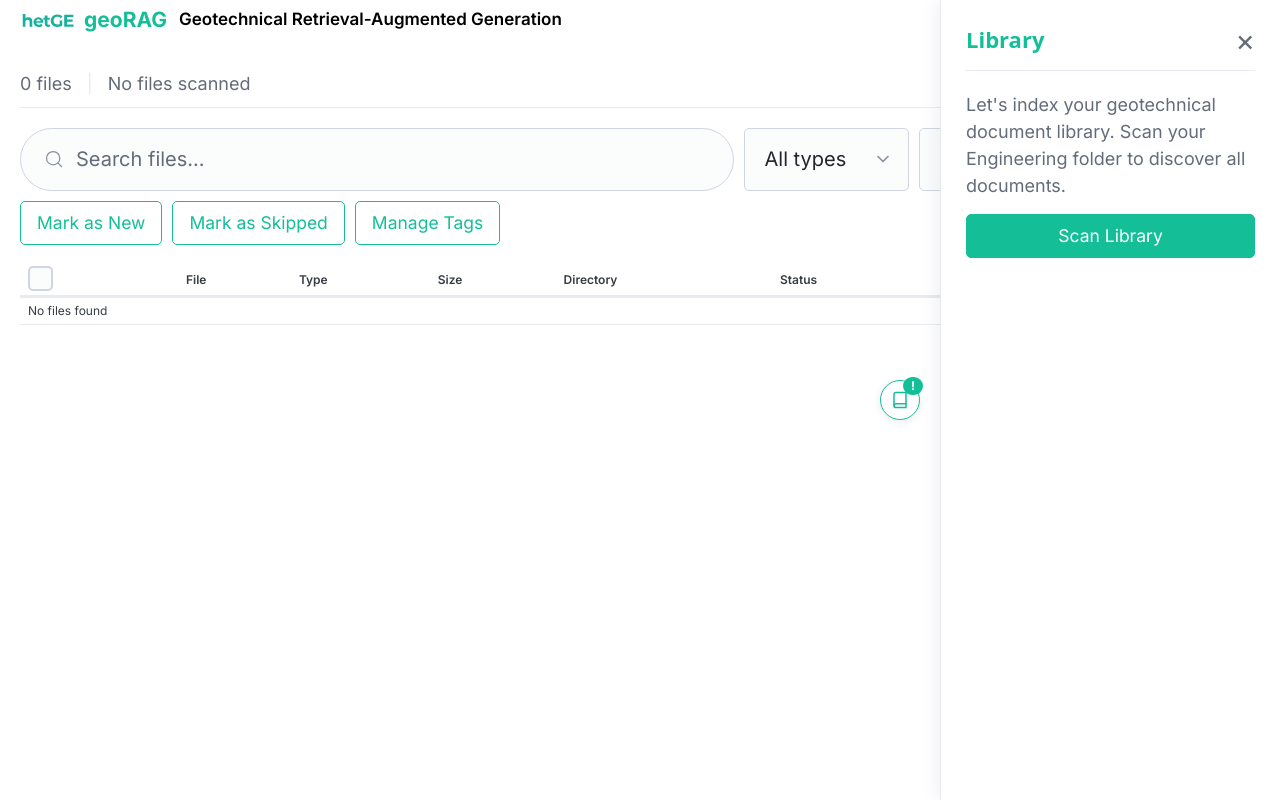
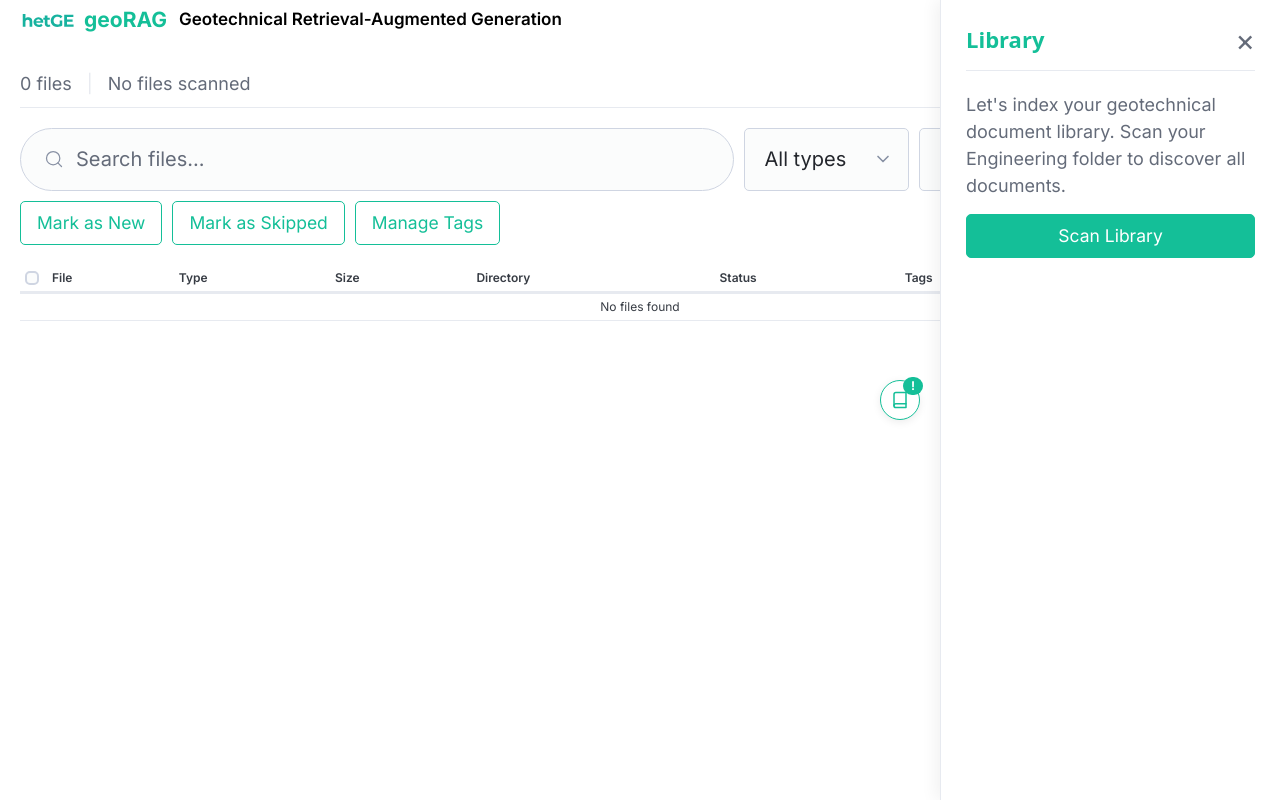
Before and after one commit to hetGE/georag, a FastAPI app: page /documents in a window 1280 px wide. Run offline with FastAPI, Linux system fonts and the light colour scheme; data comes from the database, SQL or seed files in the repository; data that the repository does not hold is empty.

Commit message:
Tighten checkbox column and widen file name column in documents table
Co-Authored-By: Claude Opus 4.6 <noreply@anthropic.com>

```diff
--- a/frontend/static/css/app.css
+++ b/frontend/static/css/app.css
@@ -609,6 +609,21 @@ nav ul:last-child li a.active:hover {
     font-size: 0.6rem;
 }
 
+.file-table th:nth-child(1),
+.file-table td:nth-child(1) {
+    width: 1.2rem;
+    max-width: 1.2rem;
+    padding: 0.2rem 0.2rem;
+    text-align: center;
+}
+
+.file-table th:nth-child(1) input[type="checkbox"],
+.file-table td:nth-child(1) input[type="checkbox"] {
+    width: 0.7rem;
+    height: 0.7rem;
+    margin: 0;
+}
+
 .file-table th,
 .file-table td {
     padding: 0.2rem 0.4rem;
@@ -616,7 +631,7 @@ nav ul:last-child li a.active:hover {
 }
 
 .file-table td:nth-child(2) {
-    max-width: 450px;
+    max-width: 600px;
     overflow: hidden;
     text-overflow: ellipsis;
     cursor: pointer;
```
